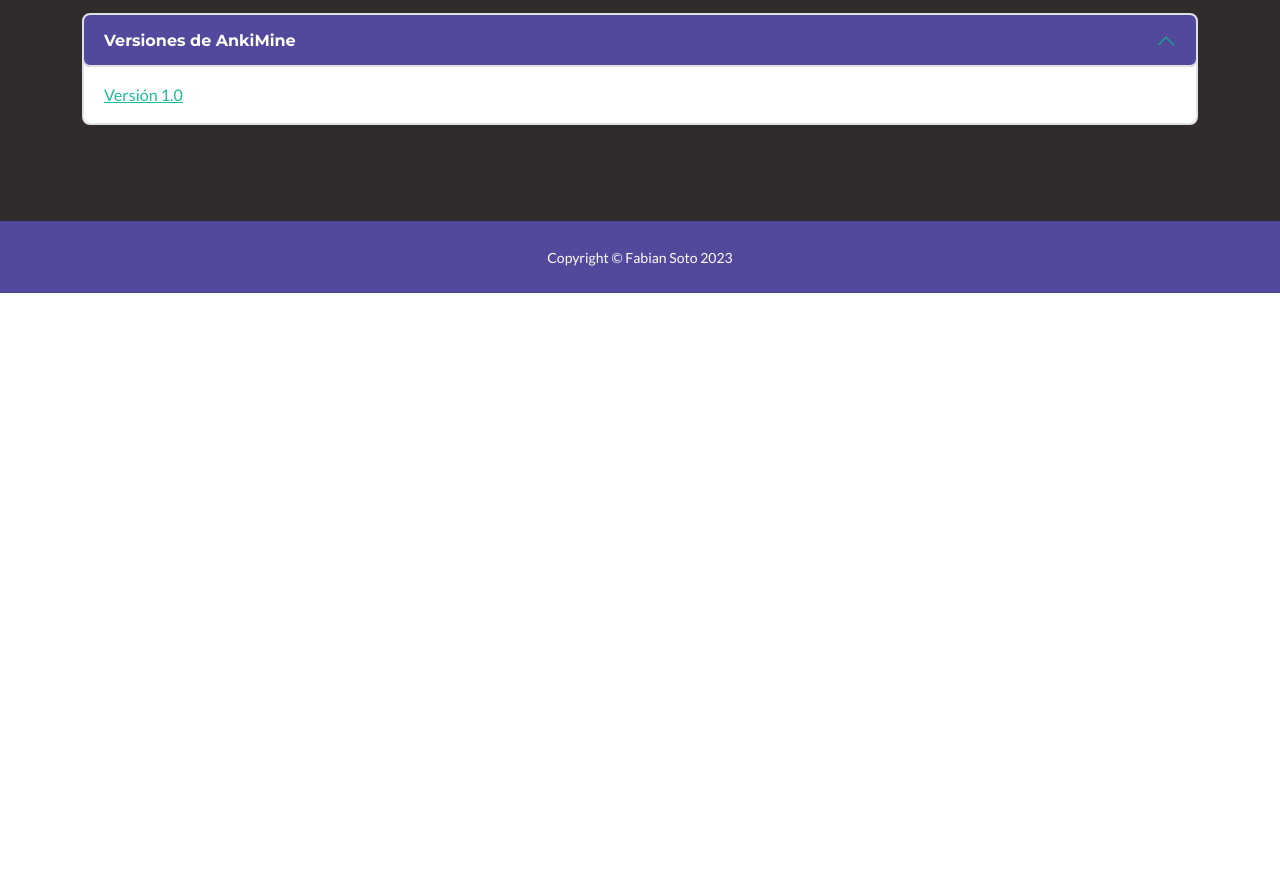
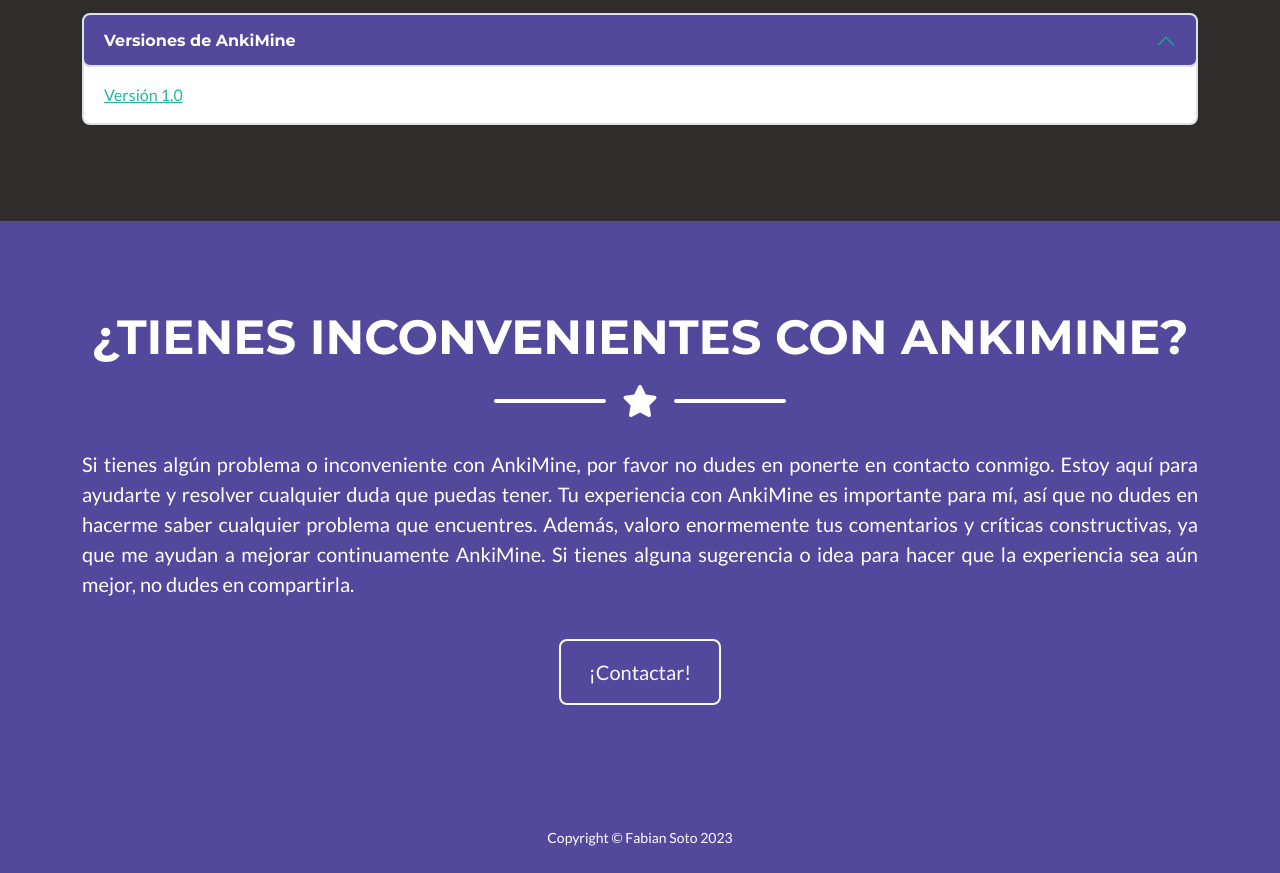
Before and after one commit to fabianesm/AnkiMine, a plain HTML site: page index.html in a window 1280 px wide. Shown: the part 5792-6665 px from the top of the page. Before the commit the page ends 6085 px from the top, so only its background shows below. Drawn offline with nearby package versions, Linux system fonts and the light colour scheme.

Commit message:
sección de contacto
Se creo la sección de contactos

```diff
--- a/index.html
+++ b/index.html
@@ -171,6 +171,30 @@
             </div>
         </section>
 
+        <!-- Contact Section-->
+        <section class="page-section bg-primary text-white mb-0">
+            <div class="container">
+                <!-- About Section Heading-->
+                <h2 class="page-section-heading text-center text-uppercase text-white">¿Tienes inconvenientes con AnkiMine?</h2>
+                <!-- Icon Divider-->
+                <div class="divider-custom divider-light">
+                    <div class="divider-custom-line"></div>
+                    <div class="divider-custom-icon"><i class="fas fa-star"></i></div>
+                    <div class="divider-custom-line"></div>
+                </div>
+                <!-- About Section Content-->
+                <div class="row">
+                    <div class="col-lg-12"><p class="lead">Si tienes algún problema o inconveniente con AnkiMine, por favor no dudes en ponerte en contacto conmigo. Estoy aquí para ayudarte y resolver cualquier duda que puedas tener. Tu experiencia con AnkiMine es importante para mí, así que no dudes en hacerme saber cualquier problema que encuentres. Además, valoro enormemente tus comentarios y críticas constructivas, ya que me ayudan a mejorar continuamente AnkiMine. Si tienes alguna sugerencia o idea para hacer que la experiencia sea aún mejor, no dudes en compartirla.</p></div>
+                </div>
+                <!-- About Section Button-->
+                <div class="text-center mt-4">
+                    <a class="btn btn-xl btn-outline-light" href="mailto:ankimine.team@gmail.com">
+                        ¡Contactar!
+                    </a>
+                </div>
+            </div>
+        </section>
+
         <!-- Copyright Section-->
         <div class="copyright py-4 text-center text-white">
             <div class="container"><small>Copyright &copy; Fabian Soto 2023</small></div>
```
Also changed, not shown: english.html (+24 -0 lines).
